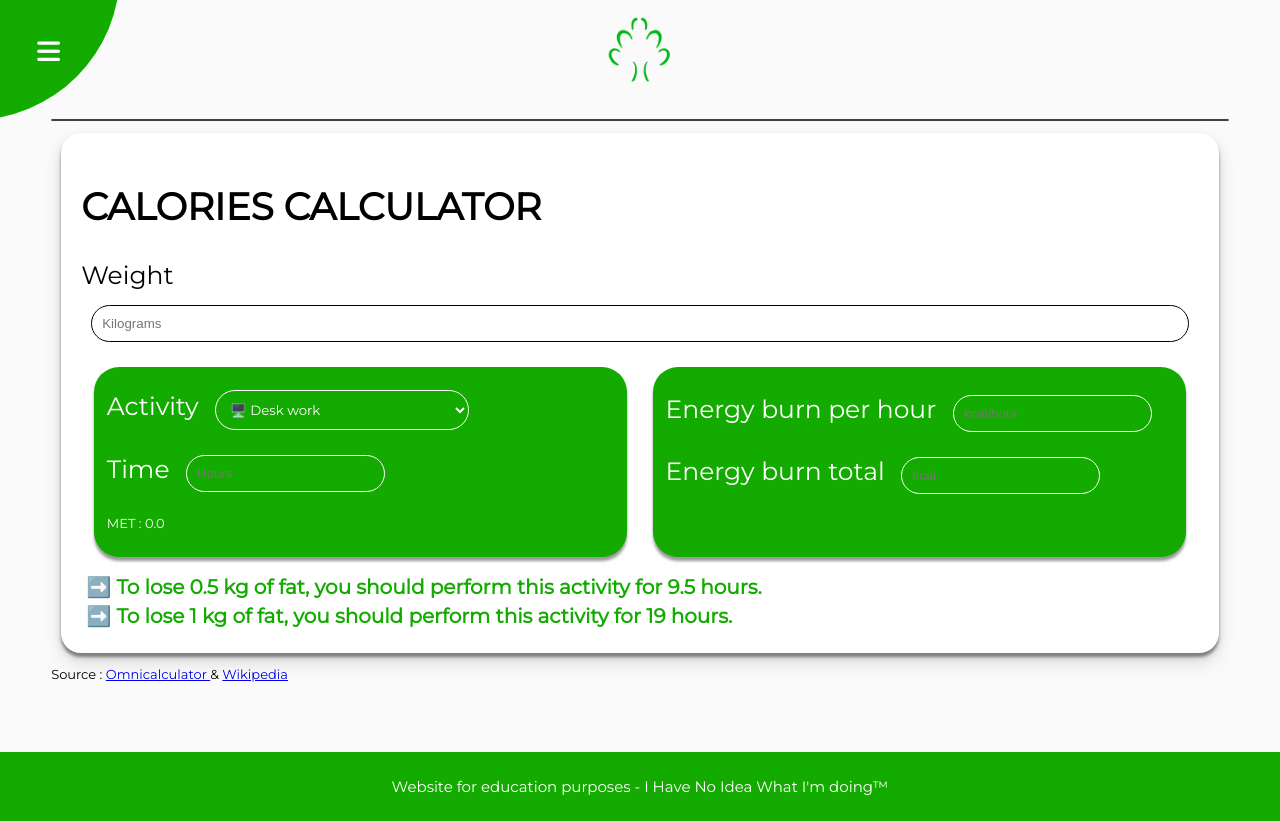
After one commit to datgai/Noms-DjangoWebapp, a Django app: page /calories/ in a window 1280 px wide. The commit adds this page. Run offline with Django 4.2, Linux system fonts and the light colour scheme.

Commit message:
Added Calorie Calculator Page

```diff
--- /dev/null
+++ b/foodie/static/foodie/calories.css
@@ -0,0 +1,89 @@
+.caloriesCard{
+    font-family: Montserrat;
+    display: flex;
+    flex-direction: column;
+    margin: 10px;
+    padding:20px;
+    background-color: white;
+    border-radius: 20px;
+    box-shadow:0px 4px 3px rgba(0,0,0,0.4),
+    0px 5px 10px rgba(0,0,0,0.1),
+    0px 10px 20px rgba(0,0,0,0.1);
+}
+
+.caloriesCard input{
+    margin: 10px;
+    margin-top: 15px;
+    padding:10px;
+    border-radius: 25px;
+    border: 1px solid black;
+    outline: transparent;
+}
+
+.caloriesCard input:focus{
+    border: 2px solid var(--accent-color)
+}
+
+.weight{
+    display: flex;
+    flex-direction: column;
+}
+
+.caloriesCardBody
+{
+    display:flex;
+    flex-direction: row;
+    flex-wrap: wrap;
+    width:100%;
+}
+
+.caloriesCardBody .Card
+{
+    margin:1vw;
+    margin-top: 15px;
+    padding:1vw;
+    flex:1;
+    background-color: var(--accent-color);
+    border-radius: 25px;
+    box-shadow:0px 4px 3px rgba(0,0,0,0.4);
+}
+
+.Card label
+{
+    background-color: transparent;
+    color:white
+}
+
+.Card input
+{
+    background-color: transparent;
+    color:white;
+    border: 1px solid white;
+}
+
+.Card input:focus{
+    border: 2px solid white;
+}
+
+
+#activitySelect{
+    margin:10px;
+    padding:10px;
+    border-radius: 25px;
+    border: 1px solid white;
+    color: white;
+    outline: transparent;
+    font-family: Montserrat;
+    background-color: var(--accent-color);
+}
+
+h5{
+    color: var(--accent-color);
+    font-size: 20px;
+    margin:5px;
+}
+
+p{
+    text-align: justify;
+    text-justify: inter-word;
+}
--- /dev/null
+++ b/foodie/static/foodie/calories.js
@@ -0,0 +1,13 @@
+var weight = document.getElementById('weight');
+var height = document.getElementById('height');
+var output = document.getElementById("bmiValue")
+
+weight.addEventListener('input',CalculateBMI);
+height.addEventListener('input',CalculateBMI);
+
+function CalculateBMI(event) {
+    let w = document.getElementById('weight').value;
+    let h = document.getElementById('height').value;
+    var bmi = w / (Math.pow(h,2));
+    output.innerHTML = bmi.toFixed(1);
+};
--- a/foodie/static/foodie/index.css
+++ b/foodie/static/foodie/index.css
@@ -59,7 +59,7 @@ h2{
     rgba(0, 0, 0, 0.75)),url('https://www.medindia.net/patients/calculators/images/body-mass-index-bmi-chart.jpg');
 }
 
-#burn{
+#calories{
     background-image: linear-gradient(to bottom,
     rgba(255, 255, 255, 0.012),
     rgba(0, 0, 0, 0.75)),url('https://images.pexels.com/photos/40751/running-runner-long-distance-fitness-40751.jpeg?auto=compress&cs=tinysrgb&w=1260&h=750&dpr=2');
--- /dev/null
+++ b/foodie/templates/foodie/calories.html
@@ -0,0 +1,78 @@
+{% extends "foodie/template.html" %} {% block title %} foodie: Logout
+{% endblock %}
+{% load static %}
+{% block static %}
+<link rel="stylesheet" href="{% static 'foodie/calories.css' %}">
+<script defer src="{% static 'foodie/calories.js' %}"></script>
+{% endblock %}
+
+
+{% block body %}
+
+<form method="post">
+    {% csrf_token %}
+    <div class="caloriesCard">
+        <h2>CALORIES CALCULATOR</h2>
+        <div class="weight">
+            <label for="weight-input"> Weight</label>
+            <input id="weight" placeholder="Kilograms">
+        </div>
+        <div class="caloriesCardBody">
+            <div class="Card">
+                <div class="activity">
+                    <label for="weight-input"> Activity</label>
+                    <select name="activity" id="activitySelect">
+                        <option value="1.5">🖥️ Desk work</option>
+                        <option value="2.0">🚶 Walking slowly </option>
+                        <option value="3.0">🚶Walking, 3.0 mph (4.8 km/h) </option>
+                        <option value="3.3">🧘 Yoga</option>
+                        <option value="5.0">🎾Tennis</option>
+                        <option value="5.0">🏋️ Weight lift</option>
+                        <option value="5.8">💕 Sex</option>
+                        <option value="6.0">🕺 Dancing</option>
+                        <option value="6.0">🚴 Bicycling (on flat, 16-19 km/h)</option>
+                        <option value="6.0">🦘 Jumping jacks</option>
+                        <option value="8.0">⛹️ Basketball (a game)</option>
+                        <option value="8.8">🏃 Jogging (9.0 km/h)</option>
+                        <option value="9.5">🏊‍♀️ Swimming</option>
+                        <option value="9.8">🪢 Rope jumping (66/min)</option>
+                        <option value="10.3">⚽ Football (a game)</option>
+                        <option value="11.0">🪢 Rope jumping (100/min) </option>
+                        <option value="11.2">🏃 Jogging (10.9 km/h) </option>
+                    </select>
+                </div>
+                <div class="activityTime">
+                    <label for="time-input"> Time</label>
+                    <input id="time-input" placeholder="Hours">
+                </div>
+                <p style="font-size: small; color: white;" id="metValue"> MET : 0.0 </p>
+            </div>
+
+            <div class="Card">
+                <div class="energyHour">
+                    <label for="energyHour-input"> Energy burn per hour</label>
+                    <input id="energyHour-input" placeholder="kcal/hour">
+                </div>
+                <div class="energyTotal">
+                    <label for="energyTotal-input"> Energy burn total</label>
+                    <input id="energyTotal-input" placeholder="kcal">
+                </div>
+
+            </div>
+        </div>
+        <div class="summary">
+            <h5>➡️ To lose 0.5 kg of fat, you should perform this activity for 9.5 hours.</h5>
+            <h5>➡️ To lose 1 kg of fat, you should perform this activity for 19 hours.</h5>
+        </div>
+    </div>
+</form>
+
+<div class="CaloriesInfo">
+
+</div>
+
+<p style="font-size: small;"> Source : <a
+        href="https://www.omnicalculator.com/sports/calories-burned#fun-fact-how-you-lose-weight-when-you-sleep">
+        Omnicalculator </a> & <a href="https://en.wikipedia.org/wiki/Metabolic_equivalent_of_task">
+        Wikipedia </a> </p>
+{% endblock %}
--- a/foodie/templates/foodie/index.html
+++ b/foodie/templates/foodie/index.html
@@ -14,8 +14,8 @@
     <div class="panel" id="bmi">
         <h3><a href="{% url 'bmi' %}">BMI CALCULATOR</a></h3>
     </div>
-    <div class="panel" id="burn">
-        <h3>CALORIES CALCULATOR</h3>
+    <div class="panel" id="calories">
+        <h3><a href="{% url 'calories' %}">CALORIES CALCULATOR</a></h3>
     </div>
     <div class="panel" id="history">
         <h3><a href="{% url 'noms:history' %}">HISTORY</a></h3>
--- a/foodie/urls.py
+++ b/foodie/urls.py
@@ -11,5 +11,6 @@ urlpatterns = [
                                            authentication_form=LoginForm), name='login'),
     path('logout/', auth_views.LogoutView.as_view(template_name='foodie/logout.html'), name='logout'),
     path("register/", RegisterView.as_view(),name='register'),
-    path('bmi/',views.bmi,name='bmi')
+    path('bmi/',views.bmi,name='bmi'),
+    path('calories/',views.calories,name='calories')
 ]
--- a/foodie/views.py
+++ b/foodie/views.py
@@ -50,3 +50,8 @@ def bmi(request):
     if request.method == 'POST':
         pass
     return render(request,'foodie/bmi.html')
+
+def calories(request):
+    if request.method == 'POST':
+        pass
+    return render(request,'foodie/calories.html')
```
